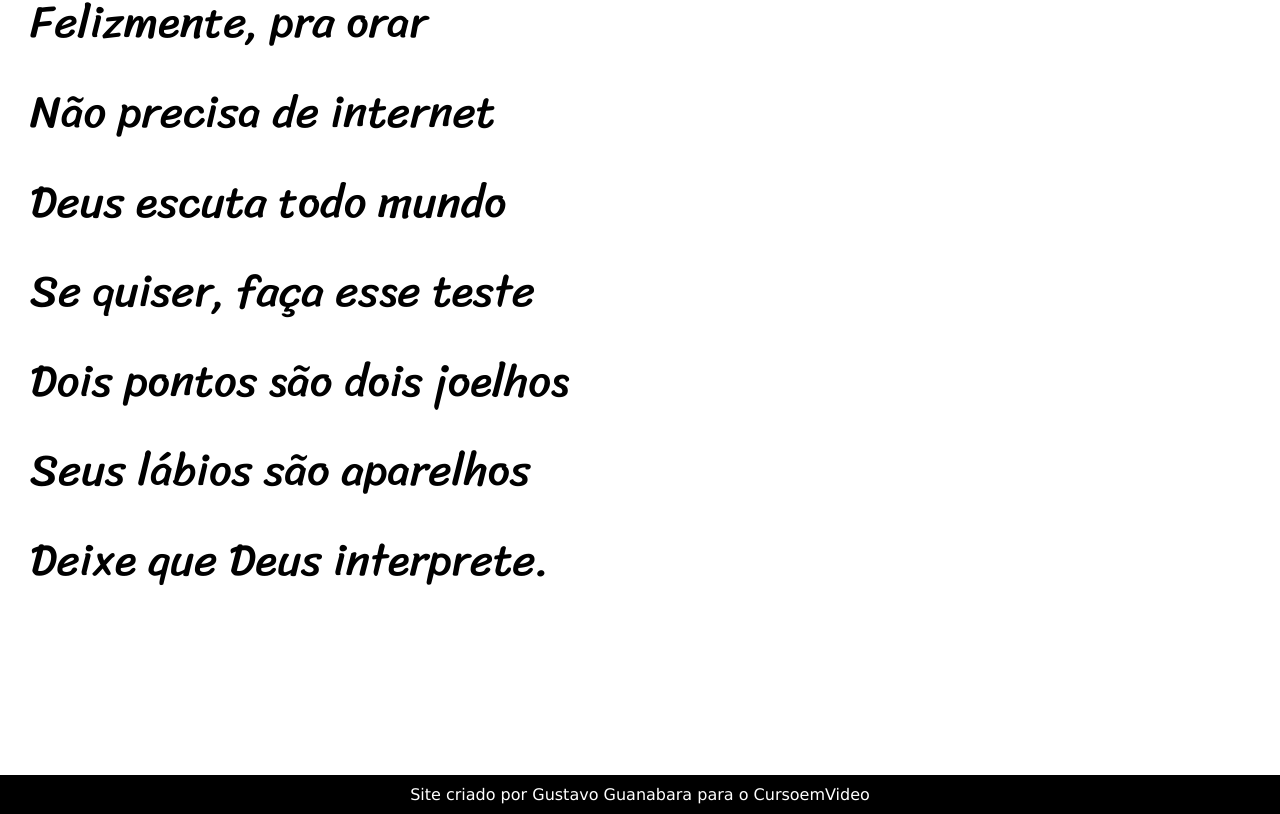
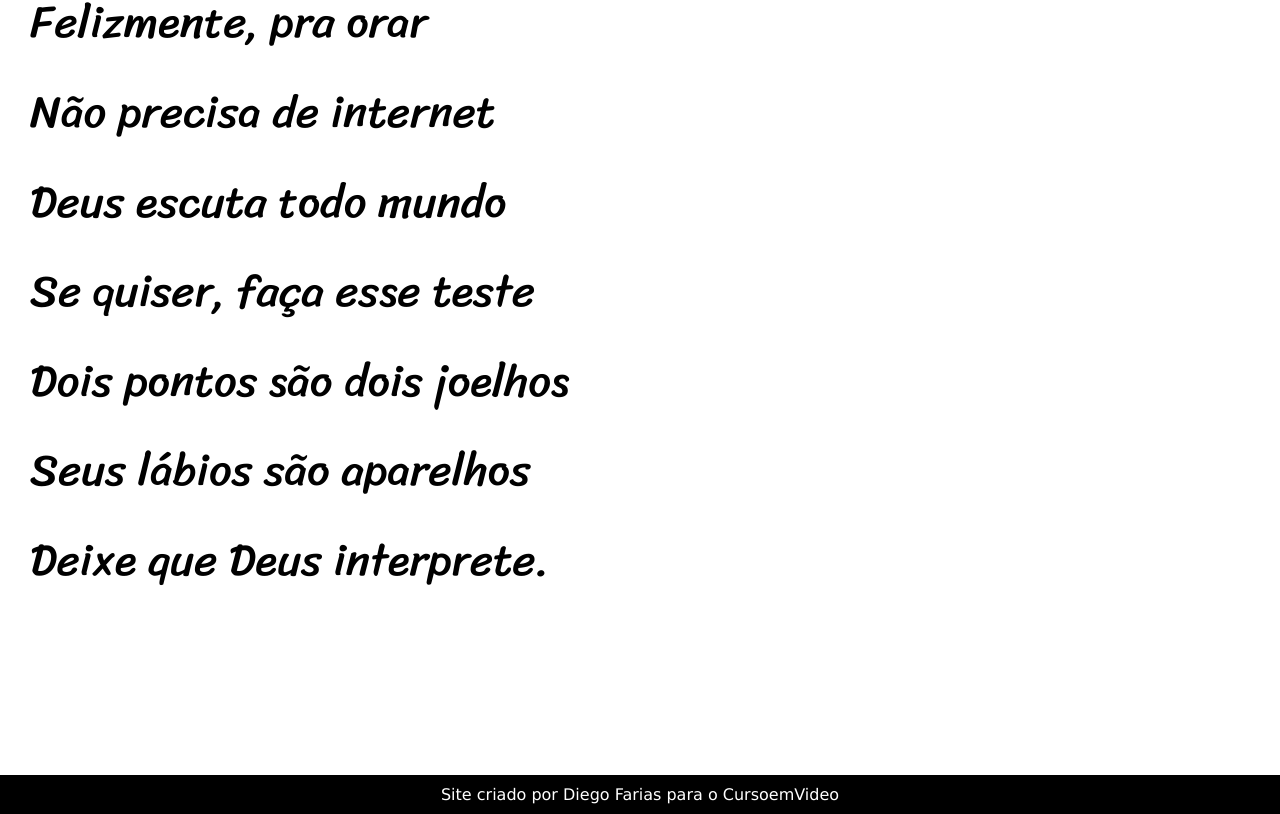
Before and after one commit to diego-farias/projeto-cordel-moderno, a plain HTML site: page index.html in a window 1280 px wide. Shown: the part 5161-5975 px from the top of the page. Drawn offline with Linux system fonts and the light colour scheme.

Commit message:
Update index.html

```diff
--- a/index.html
+++ b/index.html
@@ -93,7 +93,7 @@
     </section>
 
     <footer>
-        <p>Site criado por <a href="https://gustavoguanabara.github.io" target="_blank">Gustavo Guanabara</a> para o <a href="https://www.cursoemvideo.com" target="_blank">CursoemVideo</a></p>
+        <p>Site criado por <a href="https://github.com/diego-farias" target="_blank">Diego Farias</a> para o <a href="https://www.cursoemvideo.com" target="_blank">CursoemVideo</a></p>
     </footer>
 </body>
 </html>
```
